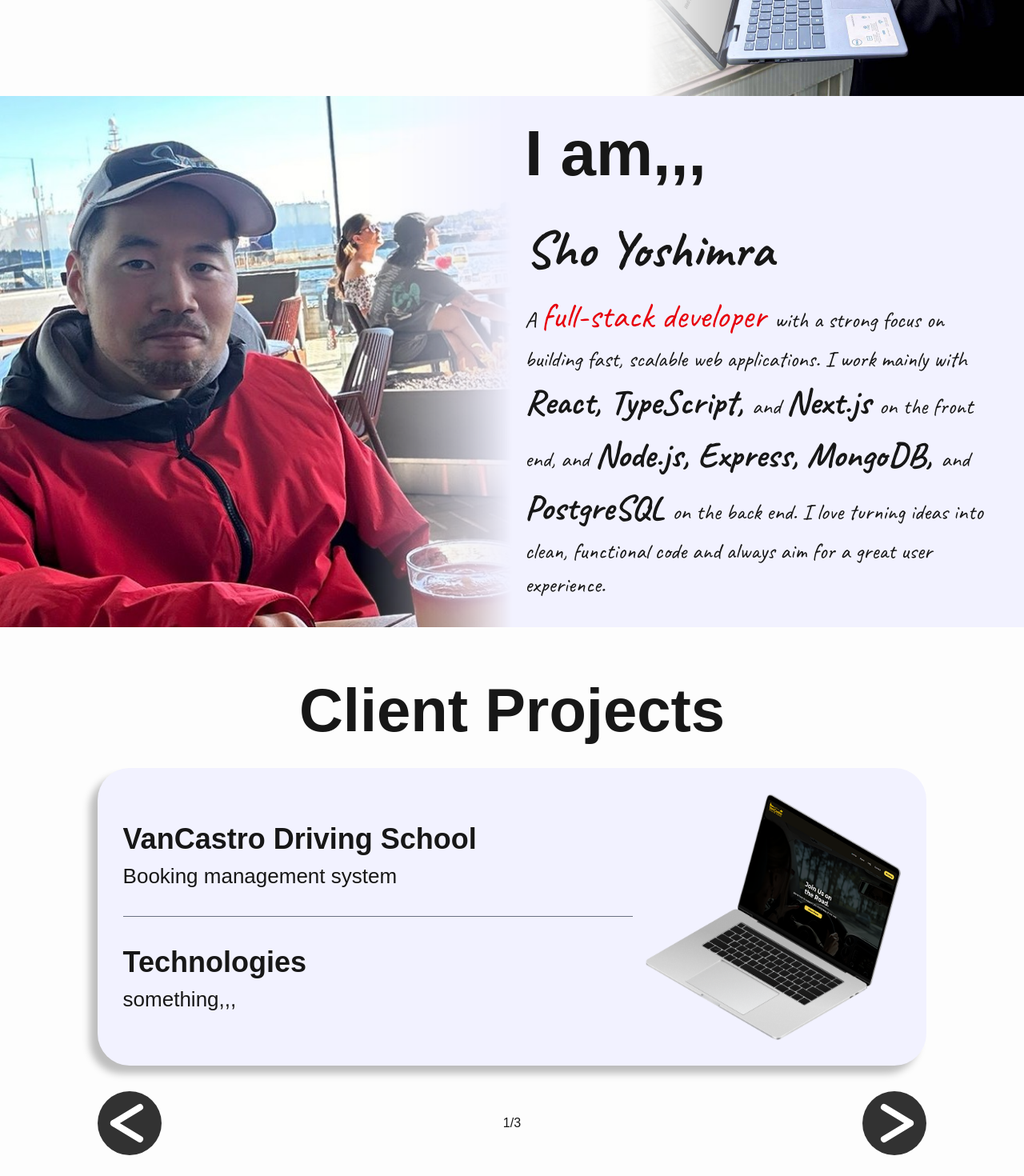
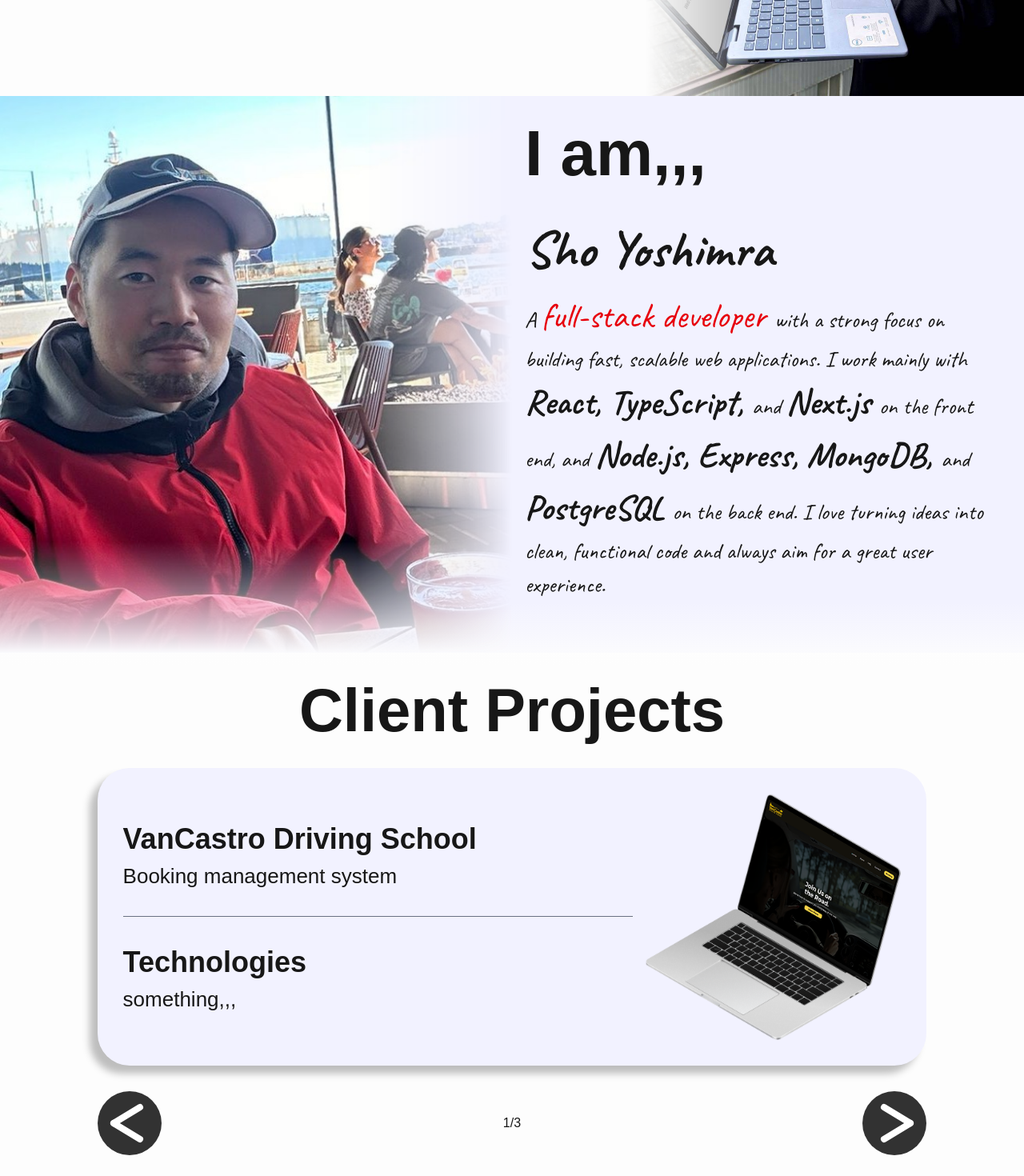
Before and after one commit to Sho8000/Portfolio-Ver4, a Next.js app: page / in a window 1280 px wide. Shown: the part 680-2150 px from the top of the page at 80% size. Built offline with nearby package versions, Linux system fonts and the light colour scheme.

Commit message:
added bg gradation

```diff
--- a/src/app/(components)/ContactPage/Contactme.tsx
+++ b/src/app/(components)/ContactPage/Contactme.tsx
@@ -50,7 +50,7 @@ export default function Contactme() {
   }
 
   return (
-    <section className={`w-[100%] min-h-[70vh] flex items-center justify-center bg-[#f2f2ff] ${Styles.sectionResponsive}`}>
+    <section className={`w-[100%] min-h-[70vh] flex items-center justify-center bg-[linear-gradient(to_bottom,_rgba(242,242,255,0)_0%,_#f2f2ff_2%,_#f2f2ff_100%)] ${Styles.sectionResponsive}`}>
       <div>
         <div className={`text-center ${Styles.titleContainer}`}>
           <h2 className={`${Styles.mainFont} ${Styles.titleArea}`}>{contactData.title}</h2>
--- a/src/app/(components)/Home/IAmSection/IAmSection.module.css
+++ b/src/app/(components)/Home/IAmSection/IAmSection.module.css
@@ -67,6 +67,7 @@
     width: 45%;
     margin-left: 1rem;
     margin-bottom: 2rem;
+    padding-bottom: 2rem;
     .titleForPC{
       margin: 2rem 0;
     }
@@ -74,9 +75,16 @@
   .imageArea{
     width: 100%;
     max-width: 50%;
-    -webkit-mask-image: linear-gradient(to left, rgba(0,0,0,0) 0%, rgba(0,0,0,1) 30%, rgba(0,0,0,1) 100%);
-    mask-image: linear-gradient(to left, rgba(0,0,0,0) 0%, rgba(0,0,0,1) 30%, rgba(0,0,0,1) 100%);
-  }
+    -webkit-mask-image:
+      linear-gradient(to left, rgba(0,0,0,0) 0%, rgba(0,0,0,1) 30%, rgba(0,0,0,1) 100%),
+      linear-gradient(to top, rgba(0,0,0,0) 0%, rgba(0,0,0,1) 20%, rgba(0,0,0,1) 100%);
+      -webkit-mask-composite: intersect;    mask-image:
+      linear-gradient(to left, rgba(0,0,0,0) 0%, rgba(0,0,0,1) 30%, rgba(0,0,0,1) 100%),
+      linear-gradient(to top, rgba(0,0,0,0) 0%, rgba(0,0,0,1) 20%, rgba(0,0,0,1) 100%);
+      mask-composite: intersect;
+      mask-repeat: no-repeat;
+      -webkit-mask-repeat: no-repeat;
+    }
   .objectProps{
     object-position: 10%;
   }
--- a/src/app/(components)/Home/Projects/ProjectsSection.tsx
+++ b/src/app/(components)/Home/Projects/ProjectsSection.tsx
@@ -14,10 +14,11 @@ interface ProjectsProps {
 export default function ProjectsSection({type, bgColor,textLeft,container}:ProjectsProps) {
   const {data} = useLangStore();
   const projectInfo = type==="client"?data.myProject.clientProjects:data.myProject.personalProjects
+  const pageBG = bgColor==="bg-[#f2f2ff]"?("bg-[linear-gradient(to_bottom,_rgba(242,242,255,0)_0%,_#f2f2ff_10%,_#f2f2ff_90%,_rgba(242,242,255,0)_100%)] pt-[8vh] pb-[10vh] -mt-[8vh] -mb-[10vh]"):("bg-[linear-gradient(to_bottom,_rgba(242,242,255,0)_0%,_#fdfdfd_10%,_#fdfdfd_90%,_rgba(242,242,255,0)_100%)] pt-[8vh] pb-[10vh] -mt-[8vh] -mb-[10vh]");
   const CardBG = bgColor==="bg-[#f2f2ff]"?("bg-[#fdfdfd]"):("bg-[#f2f2ff]")
 
   return (
-    <section className={`w-[100%] h-auto ${bgColor} py-[2rem]`}>
+    <section className={`w-[100%] h-auto ${pageBG} py-[2rem]`}>
       <h1 className={`${Styles.projectTitle} text-center py-[2rem]`}>{projectInfo.projectTypeName}</h1>
 
       <ProjectCarousel cardBG={CardBG} projectInfo={projectInfo.projects} textLeft={textLeft} container={container}/>
```
